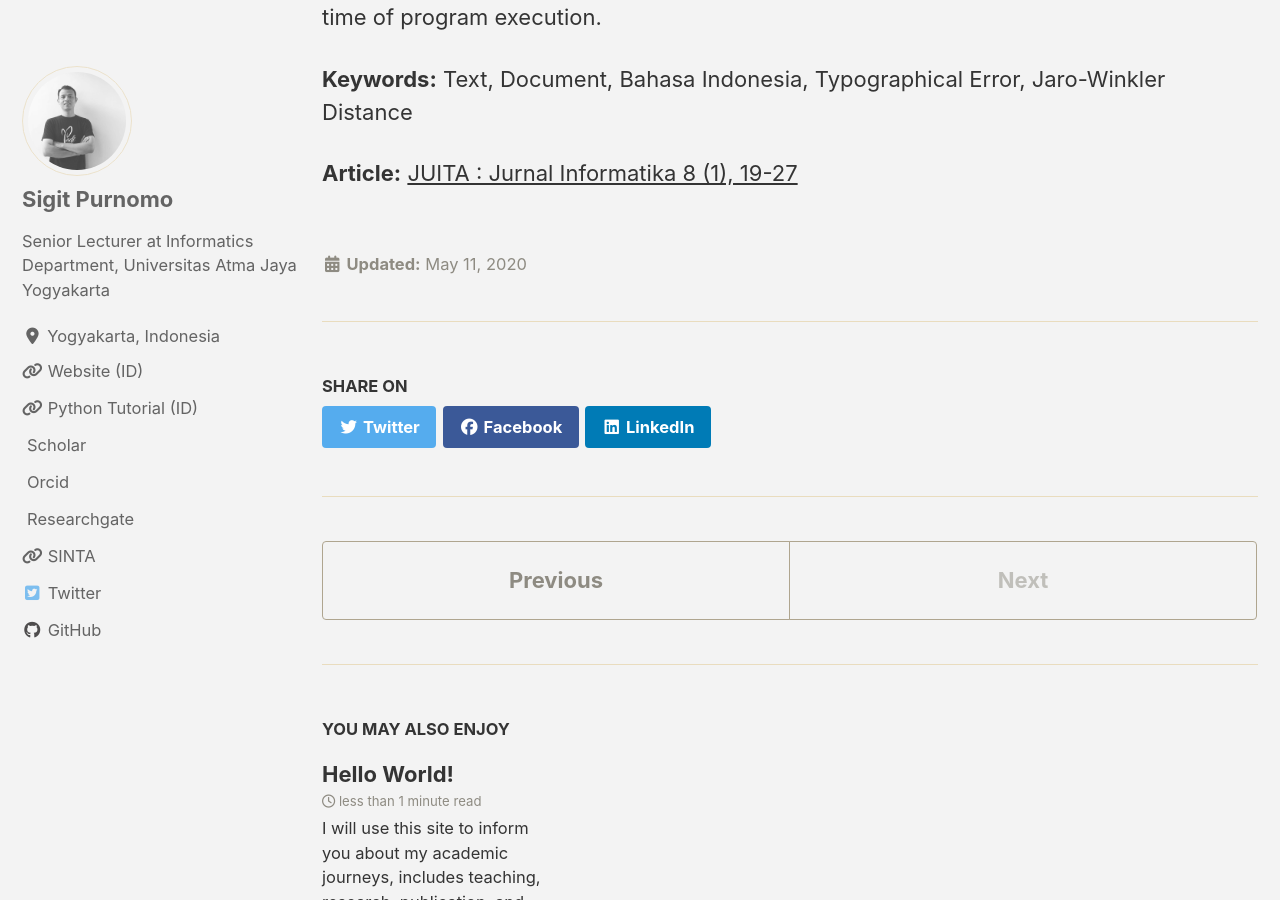
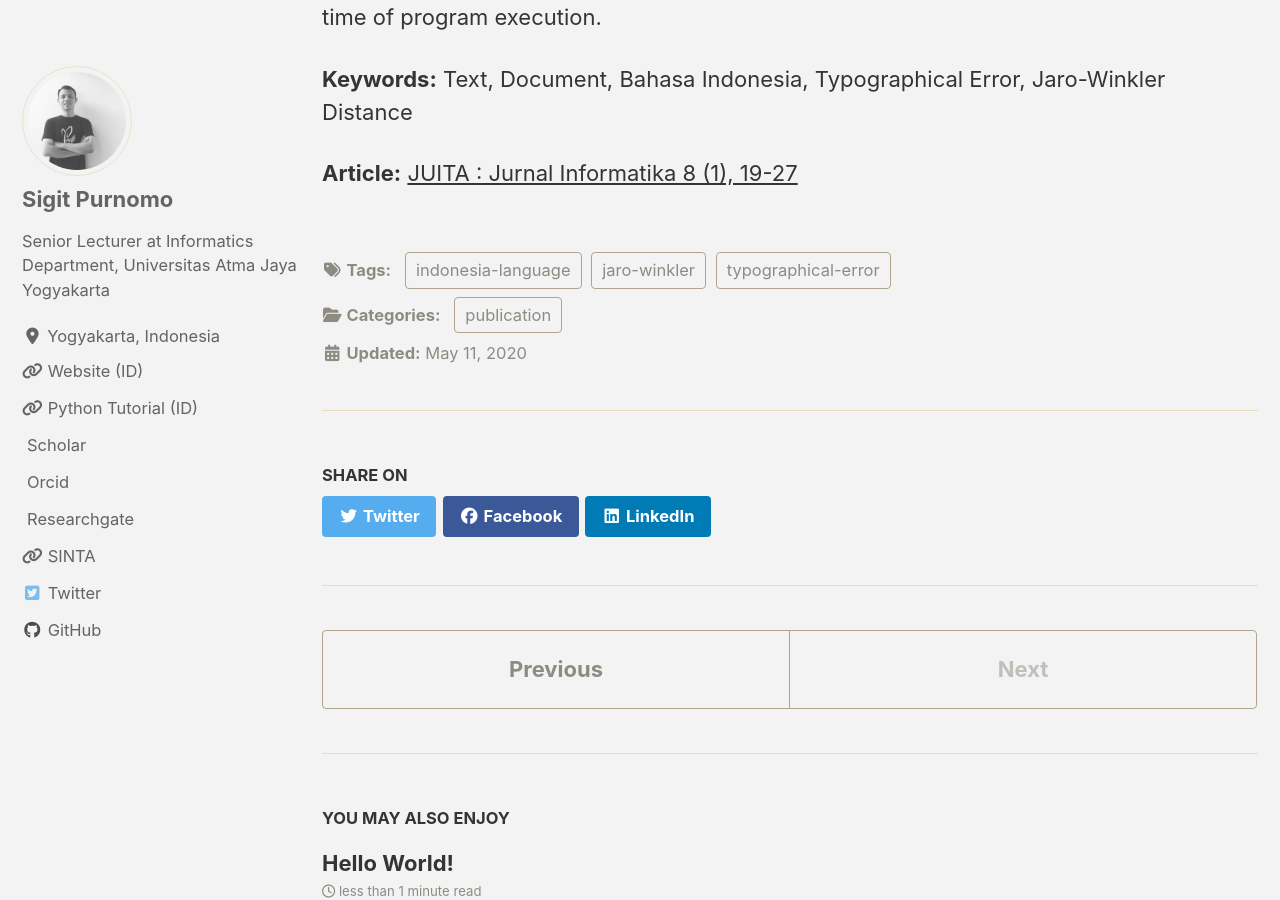
Before and after one commit to sigit-purnomo/sigit-purnomo.github.io, a Jekyll site: the page built from _posts/2020-05-11-development-of-typographical-error-identification-application-in-indonesian-language-using-jaro-winkler-distance-algorithm.md, in a window 1280 px wide and 900 px high, scrolled down 863 px. Built offline with Jekyll 4.4.1, drawn with Linux system fonts in a browser that asks for light colours; cached includes are drawn as plain includes; nearby versions of some CDN libraries; a style sheet for code colours, icons or effects is not loaded.

Commit message:
Update 2020-05-11-development-of-typographical-error-identification-application-in-indonesian-language-using-jaro-winkler-distance-algorithm.md

```diff
--- a/_posts/2020-05-11-development-of-typographical-error-identification-application-in-indonesian-language-using-jaro-winkler-distance-algorithm.md
+++ b/_posts/2020-05-11-development-of-typographical-error-identification-application-in-indonesian-language-using-jaro-winkler-distance-algorithm.md
@@ -3,6 +3,8 @@ title:  "Development of Typographical Error Identification Application in Indone
 excerpt: "Text is one of the media used by humans to communicate and interact every day, especially in the field of education, for example, in writing a final project report. The most common thing in writing text is typographical errors. Based on these problems, an application is needed to help the writer to be able to identify typographical errors in the Indonesian Language document. The application developed using Laravel version 5.8 for web application and Python version 3 for processing datasets, developing model, and developing web services. Model built uses the NLTK library and Jaro-Winkler distance algorithm implemented using the pylibjaro library. The dataset uses an open-source dataset in the form of a list of words from KBBI. This application only supports pdf files. The results of the model are applied to the web services with output in the form of JSON data. The JSON data contains a list of words that have true or false values, the number of document words, the number of correct words, the number of incorrect words, and the time of program execution."
 date: 2020-05-11
 permalink: /posts/2020/05/development-of-typographical-error-identification-application-in-indonesian-language-using-jaro-winkler-distance-algorithm/
+categories: [publication]
+tags: [typographical-error,indonesia-language,jaro-winkler]
 ---
 
 New publication in collaboration with my undergraduate students, Grelly. This publication is based on her final project to get her bachelor's degree.
```
